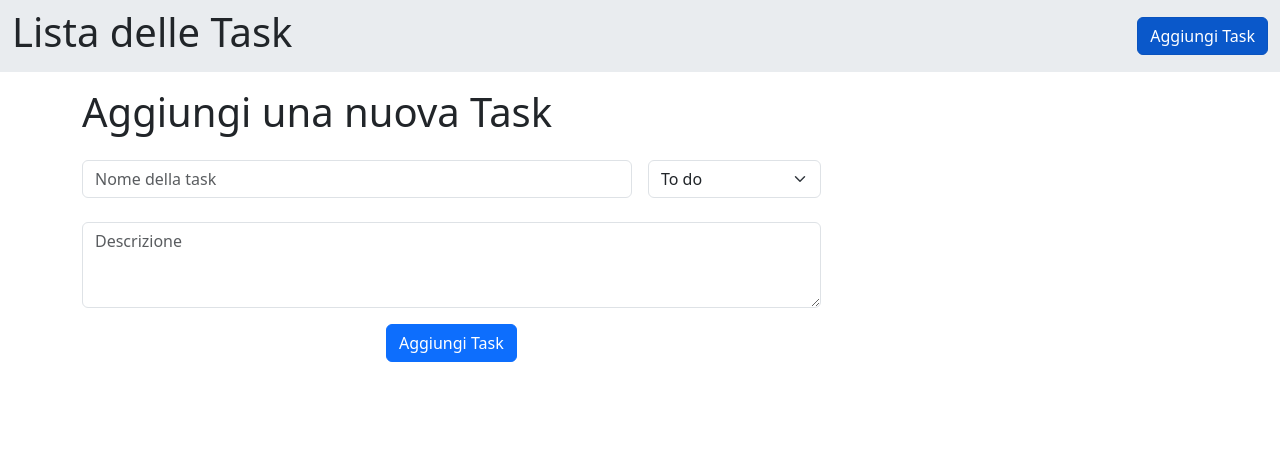
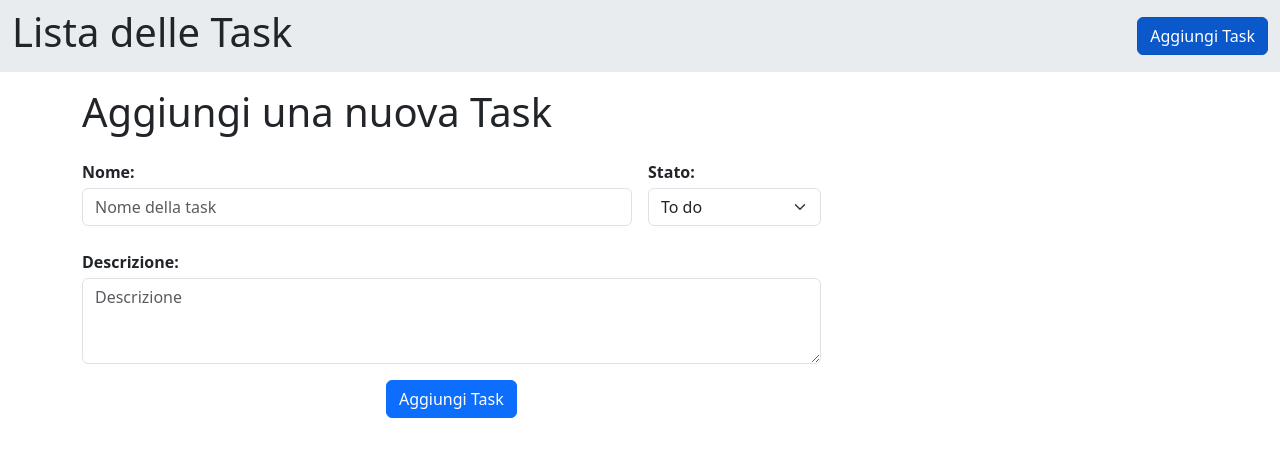
Before and after one commit to VincenzoTulimieri/ex-react-task-manager, a React (Vite) app: page /add-task in a window 1280 px wide. Shown: the top 456 px of the page. Built offline with nearby package versions, Linux system fonts and the light colour scheme; no server answers.

Commit message:
add: labal

```diff
--- a/src/pages/AddTask.jsx
+++ b/src/pages/AddTask.jsx
@@ -1,4 +1,4 @@
-import { useState, useRef } from "react"
+import { useState, useRef, useMemo } from "react"
 
 export default function AddTask() {
 
@@ -28,16 +28,17 @@ export default function AddTask() {
         if (userTask.split('').some(l => symbols.includes(l))) {
             return { validation: false, message: 'Il nome non può includere simboli' }
         }
-        return { validation: true, message: 'Task valida' }
+        return { validation: true, message: 'Nome Task valida' }
     }
-    const validationTask = isValidTask(nameTasks)
+    const validationTask = useMemo(()=>isValidTask(nameTasks),[nameTasks])
 
     return (
         <>
             <h1 className="mb-4">Aggiungi una nuova Task</h1>
             <form className="row g-3" onSubmit={sendDataTask}>
                 <div className="col-6">
-                    <input type="text" className="form-control mb-2" placeholder="Nome della task" value={nameTasks} onChange={(e) => setNameTasks(e.target.value)}></input>
+                    <label htmlFor="nome" className="mb-1"><strong>Nome:</strong></label>
+                    <input type="text" id="nome" className="form-control mb-2" placeholder="Nome della task" value={nameTasks} onChange={(e) => setNameTasks(e.target.value)}></input>
                     {nameTasks !== '' && (validationTask.validation ? (<div className="alert alert-success d-flex align-items-center" role="alert">
                         <div>
                             {validationTask.message}
@@ -49,14 +50,16 @@ export default function AddTask() {
                     </div>))}
                 </div>
                 <div className="col-2">
-                    <select className="form-select" ref={selectRef}>
+                    <label htmlFor="select" className="mb-1"><strong>Stato:</strong></label>
+                    <select className="form-select" ref={selectRef} defaultValue='To do' id="select">
                         <option value="To do">To do</option>
                         <option value="Doing">Doing</option>
                         <option value="Done">Done</option>
                     </select>
                 </div>
                 <div className="col-8">
-                    <textarea className="form-control" placeholder="Descrizione" rows="3" ref={descriptionRef}></textarea>
+                    <label htmlFor="descrizione" className="mb-1"><strong>Descrizione:</strong></label>
+                    <textarea className="form-control" placeholder="Descrizione" rows="3" ref={descriptionRef} id="descrizione"></textarea>
                 </div>
                 <div className="col-8 container-button">
                     <button type="submit" className="btn btn-primary mb-3">Aggiungi Task</button>
```
